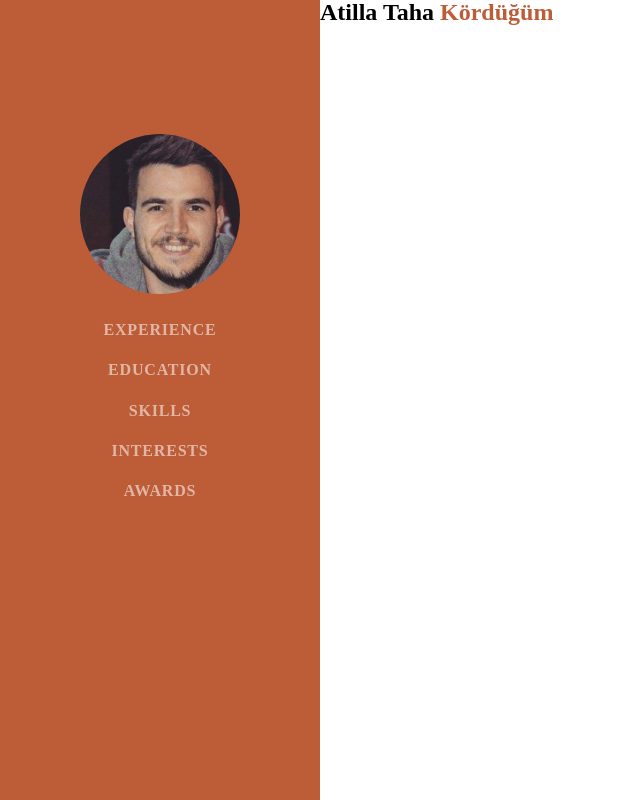
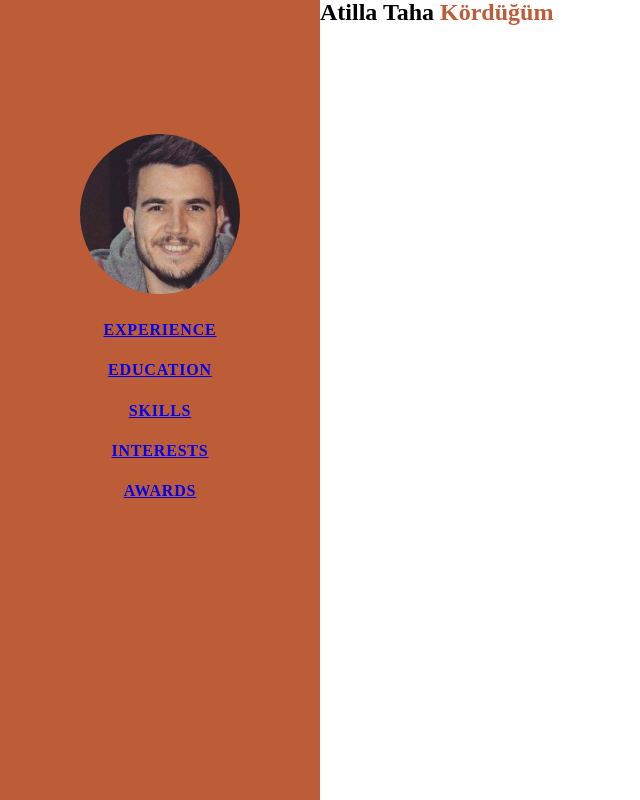
Before and after one commit to AtillaTahak/Resume-React, a React (Create React App) app: page / in a window 1280 px wide. Shown: the whole page, without its empty margins (0-640 px from the left). Built offline with nearby package versions, Linux system fonts and the light colour scheme.

Commit message:
fixed eslint error

```diff
--- a/src/components/Menu.js
+++ b/src/components/Menu.js
@@ -8,11 +8,11 @@ export const Menu = () =>{
         <Menus>
             <MenusUl>
                 <MenusUlLi><img className="profilePhoto" src={img} alt='empty'/></MenusUlLi>
-                <MenusUlLi><a>EXPERIENCE</a></MenusUlLi>
-                <MenusUlLi><a>EDUCATION</a></MenusUlLi>
-                <MenusUlLi><a>SKILLS</a></MenusUlLi>
-                <MenusUlLi><a>INTERESTS</a></MenusUlLi>
-                <MenusUlLi><a>AWARDS</a></MenusUlLi>
+                <MenusUlLi><a href="#experience">EXPERIENCE</a></MenusUlLi>
+                <MenusUlLi><a href="#education">EDUCATION</a></MenusUlLi>
+                <MenusUlLi><a href="#skills">SKILLS</a></MenusUlLi>
+                <MenusUlLi><a href="#interests">INTERESTS</a></MenusUlLi>
+                <MenusUlLi><a href="#awards">AWARDS</a></MenusUlLi>
             </MenusUl>
         </Menus>
     );
```
